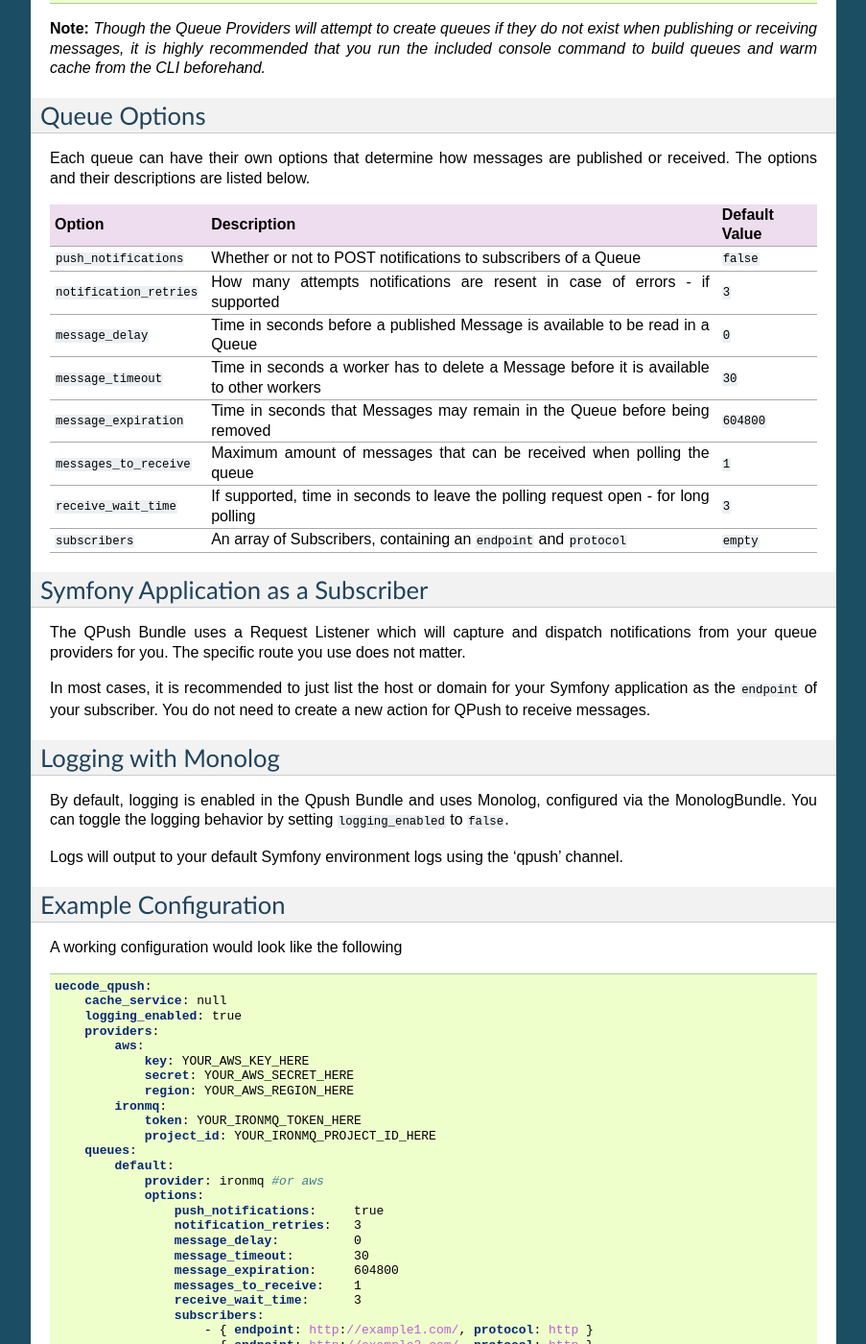
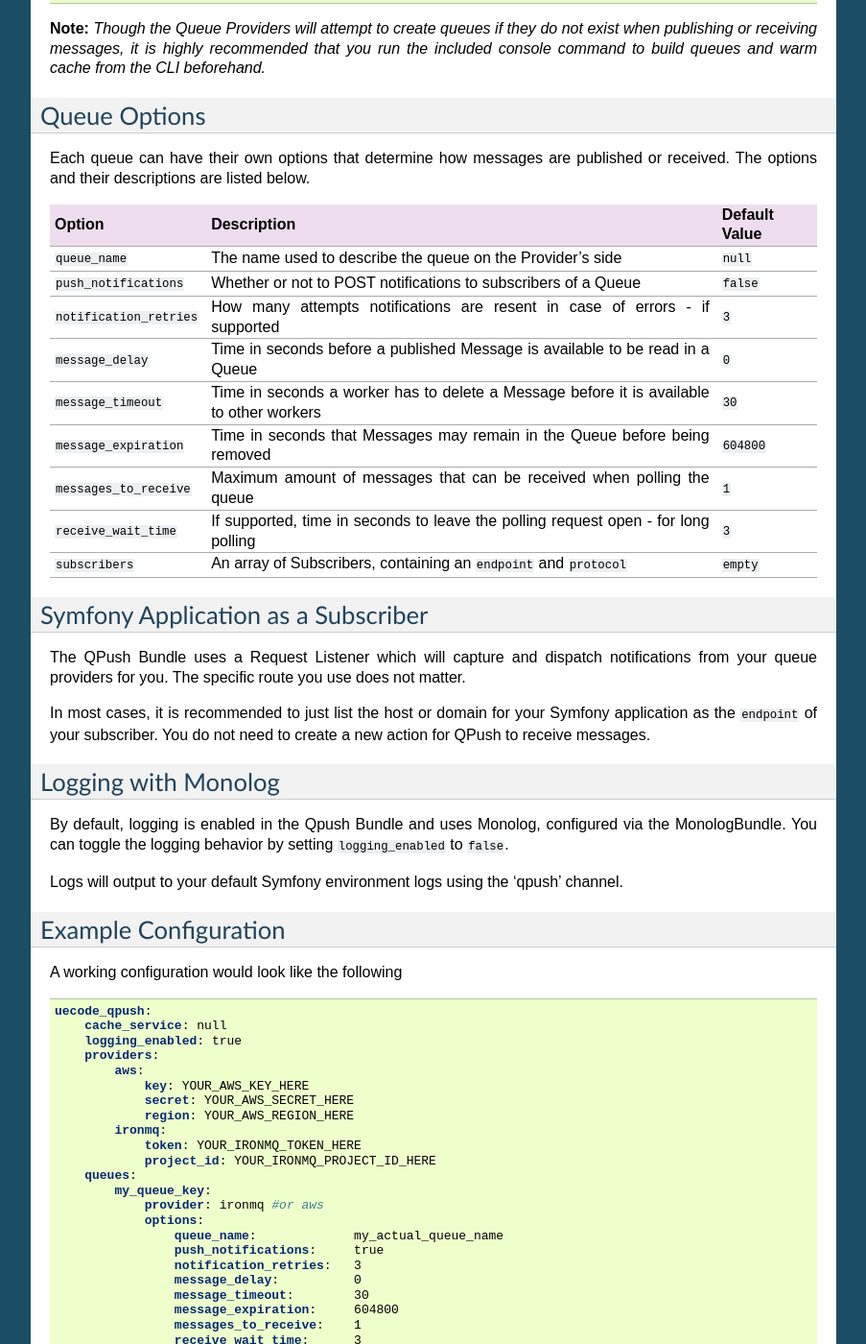
Before and after one commit to uecode/qpush-bundle, a Sphinx documentation site: the page built from docs/configuration.rst, in a window 1280 px wide and 1400 px high, scrolled down 801 px. Shown: the whole window at 96% size, without its empty margins (198-1101 px from the left). Built offline with Sphinx 7.4.7, drawn with Linux system fonts in a browser that asks for light colours.

Commit message:
updating documentation

```diff
--- a/docs/configuration.rst
+++ b/docs/configuration.rst
@@ -58,6 +58,8 @@
 +--------------------------+-------------------------------------------------------------------------------------------+---------------+
 | Option                   | Description                                                                               | Default Value |
 +==========================+===========================================================================================+===============+
+| ``queue_name``           | The name used to describe the queue on the Provider's side                                | ``null``      |
++--------------------------+-------------------------------------------------------------------------------------------+---------------+
 | ``push_notifications``   | Whether or not to POST notifications to subscribers of a Queue                            | ``false``     |
 +--------------------------+-------------------------------------------------------------------------------------------+---------------+
 | ``notification_retries`` | How many attempts notifications are resent in case of errors - if supported               | ``3``         |
@@ -110,9 +112,10 @@
                 token: YOUR_IRONMQ_TOKEN_HERE
                 project_id: YOUR_IRONMQ_PROJECT_ID_HERE
         queues:
-            default:
+            my_queue_key:
                 provider: ironmq #or aws
                 options:
+                    queue_name:             my_actual_queue_name
                     push_notifications:     true
                     notification_retries:   3
                     message_delay:          0
```
Also changed, not shown: README.md (+8 -8 lines).
